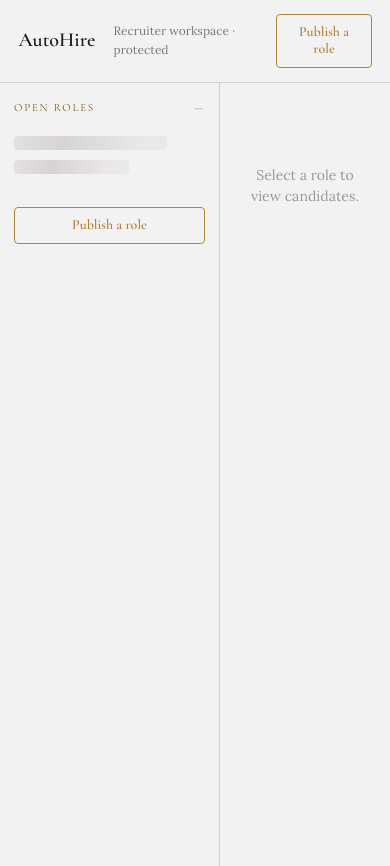
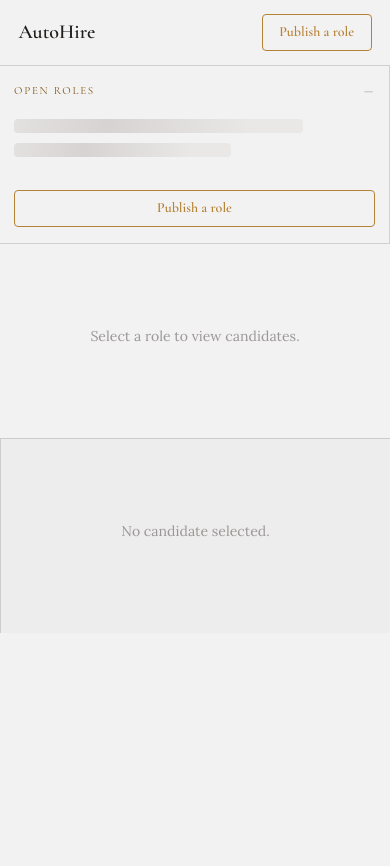
Before and after one commit to dhruvdesai18/AutoHire, a Flask app: template app/templates/index.html in a window 390 px wide. After the commit the page ends 633 px from the top, so only its background shows below. Run offline with Flask 3, Linux system fonts and the light colour scheme; the template is opened without the code that fills it, so the values that code supplies are empty; parts of the project's set-up code (start-up, migrations or seed data) failed here and were passed over.

Commit message:
Make the recruiter dashboard usable on narrow/mobile screens
Below 760px the three-column layout (roles, candidates, dossier) now
stacks vertically instead of hard-hiding the dossier column, so the
matched/missing skills, summary, recommendation, decision trail, and
the Evaluate assessment button are still reachable on a phone. Also
wraps the candidate table in a horizontal-scroll container and drops
the funnel stats to a 2-column grid at that width.

Co-Authored-By: Claude Sonnet 5 <noreply@anthropic.com>

```diff
--- a/app/static/style.css
+++ b/app/static/style.css
@@ -224,6 +224,21 @@ textarea.input { min-height: 90px; resize: vertical; line-height: 1.5; }
     .dossier-col { display: none; }
 }
 
+@media (max-width: 760px) {
+    .nav-subtitle { display: none; }
+    .dashboard-grid { grid-template-columns: 1fr; min-height: 0; }
+    .rail-col { border-right: none; border-bottom: 1px solid var(--color-divider); }
+    .main-col { padding: 18px 16px 24px; }
+    .dossier-col {
+        display: block;
+        border-left: none;
+        border-top: 1px solid var(--color-divider);
+        padding: 18px 16px 34px;
+    }
+    .stats-row { grid-template-columns: repeat(2, minmax(0, 1fr)); row-gap: 18px; }
+    .table-scroll { overflow-x: auto; }
+}
+
 .rail-col { border-right: 1px solid var(--color-divider); display: flex; flex-direction: column; }
 .rail-head { padding: 16px 14px 12px; display: flex; align-items: baseline; justify-content: space-between; }
 
--- a/app/templates/index.html
+++ b/app/templates/index.html
@@ -9,7 +9,7 @@
 <div class="app-shell">
     <div class="nav">
         <span class="nav-brand">AutoHire</span>
-        <span style="font-size:12px;color:var(--color-neutral-600);margin-right:auto;">Recruiter workspace · protected</span>
+        <span class="nav-subtitle" style="font-size:12px;color:var(--color-neutral-600);margin-right:auto;">Recruiter workspace · protected</span>
         <button class="btn btn-primary" id="btn-open-publish">Publish a role</button>
     </div>
 
@@ -194,10 +194,12 @@
             }).join("");
 
             col.innerHTML = head + `
-                <table class="table">
-                    <thead><tr><th>Candidate</th><th>Stage</th><th style="text-align:right;">Résumé</th><th style="text-align:right;">Assessment</th></tr></thead>
-                    <tbody>${rows}</tbody>
-                </table>
+                <div class="table-scroll">
+                    <table class="table">
+                        <thead><tr><th>Candidate</th><th>Stage</th><th style="text-align:right;">Résumé</th><th style="text-align:right;">Assessment</th></tr></thead>
+                        <tbody>${rows}</tbody>
+                    </table>
+                </div>
                 <p style="font-size:11px;color:var(--color-neutral-600);margin-top:14px;">Scores are out of 100. Screening gate ${ATS_THRESHOLD} · assessment gate ${INTERVIEW_THRESHOLD}. Both applied automatically.</p>
             `;
         }
```
